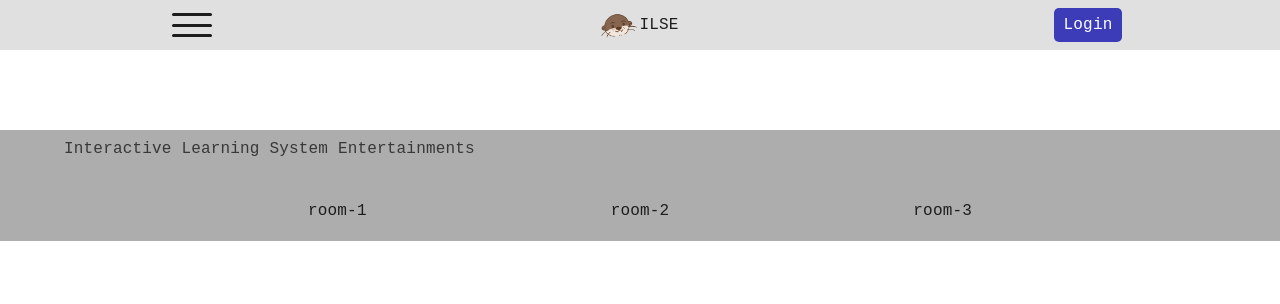
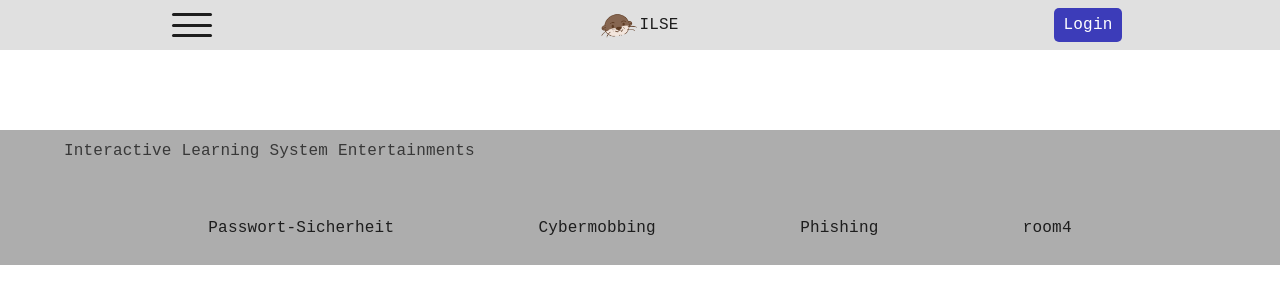
Before and after one commit to ILSE-Group/ILSE-Plattform-Frontend, a React (Vite) app: page /room in a window 1280 px wide. Shown: the top 304 px of the page. Built offline with nearby package versions, Linux system fonts and the light colour scheme.

Commit message:
added RoomsList to Header,Footer. Fixed Header-Scrolling

```diff
--- a/src/components/Footer/Footer.scss
+++ b/src/components/Footer/Footer.scss
@@ -1,9 +1,9 @@
 @use "../../lib/styles.scss";
 
 .footer {
-    height: 12vh;
+    height: 15vh;
     width: 100%;
-    min-height: 60px;
+    min-height: 90px;
 
     position: relative;
     bottom: 0;
--- a/src/components/Footer/Footer.tsx
+++ b/src/components/Footer/Footer.tsx
@@ -1,7 +1,11 @@
 import './Footer.scss'
+
+import { getRoomNames } from '../../lib/dataHandler';
 
 
 function AppFooter() {
+
+    let roomNames: string[] = getRoomNames();
 
     return (
         <footer className='footer'>
@@ -9,9 +13,9 @@ function AppFooter() {
                 <p>Interactive Learning System Entertainments</p>
             </div>
             <div className='footer-wrapper footer-links'>
-                <p>room-1</p>
-                <p>room-2</p>
-                <p>room-3</p>
+                {roomNames.map((roomName, id) => (
+                    <p key={id}>{roomName}</p>  //TODO add links with navigate()
+                ))}
             </div>
         </footer>
     );
--- a/src/components/Header/Header.scss
+++ b/src/components/Header/Header.scss
@@ -7,9 +7,9 @@ $navigationSize: 40%;
     height: $headerHeight;
     width: 100vw;
 
-    position: relative;
+    position: sticky;
+    top: 0;
     z-index: 20;
-    top: 0;
 
     background-color: var(--bgColorMediumContrast);
     color: var(--fgColorMediumContrast);
@@ -47,8 +47,6 @@ $navigationSize: 40%;
     display: flex;
     flex-direction: column;
     justify-content: space-evenly;
-
-    user-select: none;
 }
 
 .header-menubtn-line {
@@ -62,7 +60,8 @@ $navigationSize: 40%;
     transition: all ease 0.2s;
 }
 
-.header-menubtn-container.clicked {
+//---open/close-Navigation-Handler---
+.header-menubtn-container.navOpened {
     .header-menubtn-line:nth-child(1) {
         transform: rotate(45deg) translate(7px, 8px);
     }
@@ -110,6 +109,8 @@ $navigationSize: 40%;
 .navigation {
     height: calc(100vh - #{$headerHeight});
     width: 100vw;
+
+    position: fixed;
 
     display: flex;
     flex-direction: column;
--- a/src/components/Header/Header.tsx
+++ b/src/components/Header/Header.tsx
@@ -12,7 +12,7 @@ function AppHeader() {
     const [navVisible, setNavVisibility] = React.useState(false);
     const navigate = useNavigate();
 
-    const roomNames: string[] = getRoomNames();   //TODO: add room name and links in Navigation
+    const roomNames: string[] = getRoomNames();
 
     function handleNavigationToggle() {
         setNavVisibility(!navVisible);
@@ -21,7 +21,7 @@ function AppHeader() {
     return (
         <header className='header'>
             <div className='header-container'>
-                <div className={`header-button header-menubtn-container ${navVisible ? 'clicked' : ''}`} onClick={handleNavigationToggle}>
+                <div className={`header-button header-menubtn-container ${navVisible ? 'navOpened' : 'navClosed'}`} onClick={handleNavigationToggle}>
                     <span className='header-menubtn-line'></span>
                     <span className='header-menubtn-line'></span>
                     <span className='header-menubtn-line'></span>
@@ -48,9 +48,9 @@ function AppHeader() {
                             <p onClick={() => navigate('/about')}>Impressum</p>
                         </div>
                         <div className='nav-content-container navigation-pagelinks-container'>
-                            <p>Raum 1</p>
-                            <p>Raum 2</p>
-                            <p>Raum 3</p>
+                            {roomNames.map((roomName, id) => (
+                                <p key={id}>{roomName}</p>  //TODO add links with navigate()
+                            ))}
                         </div>
                     </div>
                     <div className='navigation-side-container' onClick={handleNavigationToggle}></div>
--- a/src/components/Landing/CardsPage/Card.scss
+++ b/src/components/Landing/CardsPage/Card.scss
@@ -52,6 +52,12 @@ $cardBgHoverColor: var(--bgColorLowContrast);
     border: 0.1px solid var(--bgColorMediumContrast);
     border-radius: 1em;
 }
+.card-image-container img {
+    height: 95%;
+    width: auto;
+
+    max-width: 100%;
+}
 
 .card-headline-container {
     height: 15%;
--- a/src/components/Landing/CardsPage/Card.tsx
+++ b/src/components/Landing/CardsPage/Card.tsx
@@ -1,4 +1,4 @@
-import './Card.scss'
+import './Card.scss';
 
 import type { roomListTypes } from '../../../lib/dataHandler';
 
--- a/src/lib/styles.scss
+++ b/src/lib/styles.scss
@@ -19,7 +19,7 @@ $darkTheme_fgColorLowContrast: rgb(173, 173, 173);
 
 $darkTheme_highlightColorHighContrast: rgb(100, 100, 218);
 $darkTheme_highlightColorMediumContrast: rgb(60, 60, 185);
-$darkTheme_highlightColorLowContrast: rgb(54, 54, 167);
+$darkTheme_highlightColorLowContrast: rgb(41, 41, 136);
 
 //================LIGHT-THEME================
 $lightTheme_bgColorHighContrast: $darkTheme_fgColorHighContrast;
```
